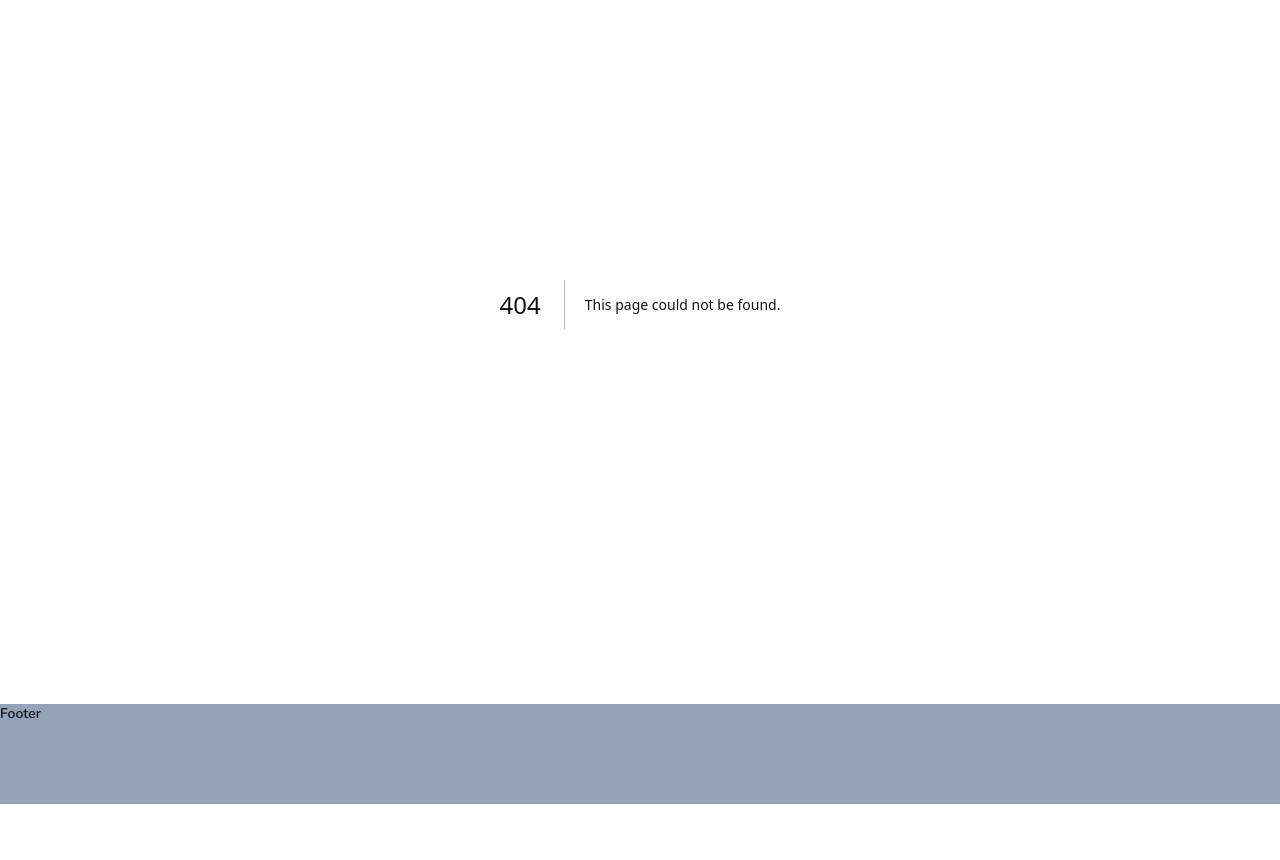
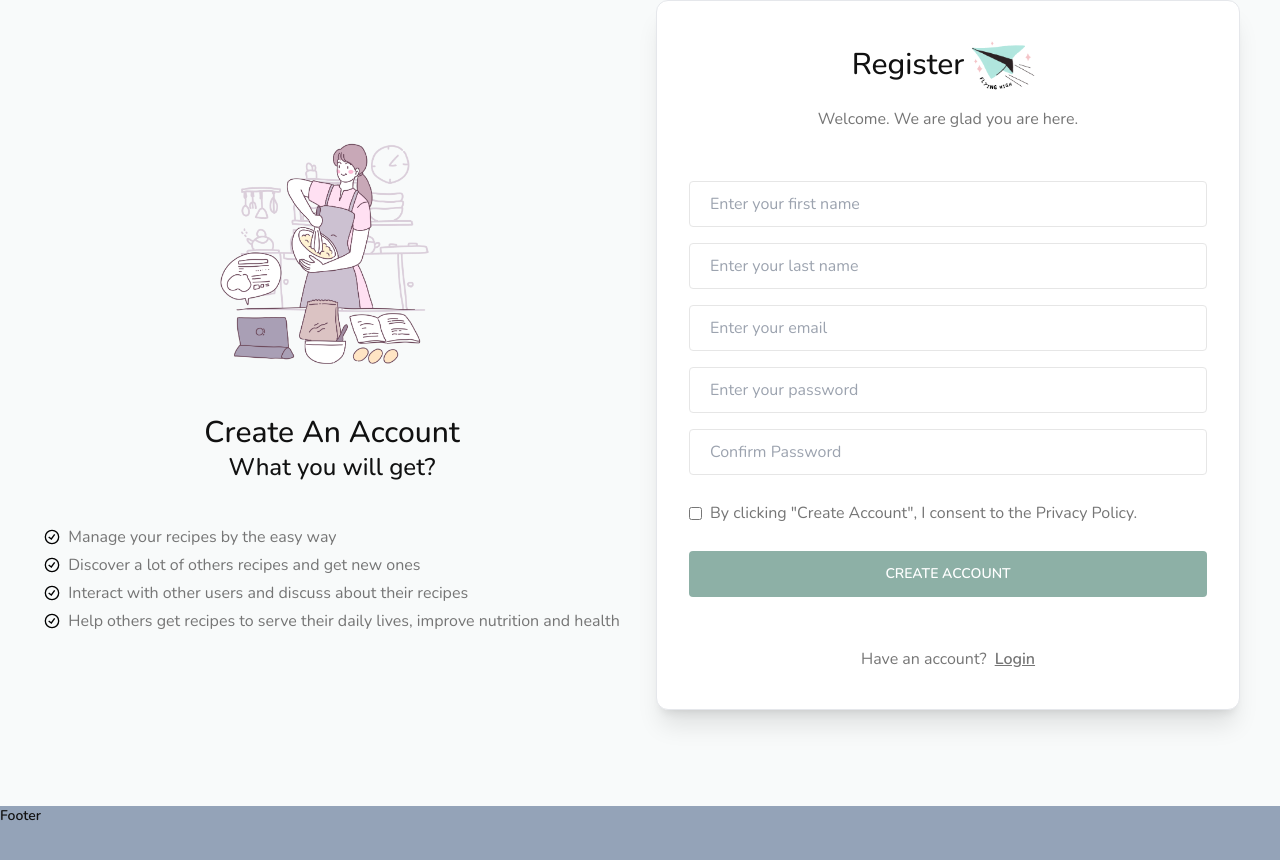
Before and after one commit to waytothevenus/homecook, a Next.js app in the folder frontend/: page /signup in a window 1280 px wide. Before the commit this address had no page. Shown: the part 414-1274 px from the top of the page. Before the commit the page ends 1218 px from the top, so only its background shows below. Built offline with nearby package versions, Linux system fonts and the light colour scheme.

Commit message:
fix inputs and ui in login-signup form

```diff
--- /dev/null
+++ b/frontend/components/Form/InputField.js
@@ -0,0 +1,55 @@
+import { Field } from 'react-final-form';
+
+function InputField({
+	name,
+	type,
+	placeholder,
+	labelLeft,
+	labelRight,
+	...props
+}) {
+	return (
+		<Field
+			name={name}
+			type={type}
+		>
+			{({ input, meta }) =>
+				(input.onFocus = (
+					<>
+						<div className="flex items-center gap-2">
+							{labelLeft && (
+								<label htmlFor={name}>{labelLeft}</label>
+							)}
+							<input
+								id={name}
+								placeholder={placeholder}
+								{...input}
+								{...props}
+								className={`${
+									!['select', 'checkbox', 'radio'].includes(
+										type
+									) &&
+									'w-full border rounded px-5 py-2 outline-none  '
+								}  ${
+									meta.error && meta.touched
+										? 'border-red'
+										: 'border-border focus:border-primary'
+								}`}
+							/>
+							{labelRight && (
+								<label htmlFor={name}>{labelRight}</label>
+							)}
+						</div>
+						{meta.error && meta.touched && (
+							<span className="text-sm leading-[0.25rem] text-red mb-2 ml-3">
+								{meta.error}
+							</span>
+						)}
+					</>
+				))
+			}
+		</Field>
+	);
+}
+
+export default InputField;
--- a/frontend/components/UI/Form/LoginForm.js
+++ b/frontend/components/Form/LoginForm.js
@@ -1,15 +1,16 @@
 import Link from 'next/link';
 import { Form } from 'react-final-form';
-import Button from '../Button';
-import Img from '../Image';
+import Button from '../UI/Button';
+import Img from '../UI/Image';
 import InputField from './InputField';
+import { email, required } from './Validate';
 
 function LoginForm({ handleSubmit }) {
 	const onSubmit = (values) => {
 		handleSubmit(values);
 	};
 	return (
-		<div className="bg-white  rounded-xl py-6 px-8  border my-10 md:shadow-xl">
+		<div className="bg-white  rounded-xl pt-6 pb-9 px-8  border my-10 md:shadow-xl">
 			<div className="flex justify-center items-center">
 				<h1 className="text-center">Login</h1>
 				<Img
@@ -24,13 +25,11 @@ function LoginForm({ handleSubmit }) {
 				initialValues={{ Remember: false }}
 				validate={(values) => {
 					const error = {};
-					if (!values.email) {
-						error.email = 'Required email';
-					}
-
-					if (!values.Password) {
-						error.Password = 'Required password';
-					}
+					error.email = required(values.email, 'Required email');
+					error.password = required(
+						values.password,
+						'Required password'
+					);
 					return error;
 				}}
 				subscription={{ submitting: true, pristine: true }}
@@ -47,14 +46,14 @@ function LoginForm({ handleSubmit }) {
 						/>
 
 						<InputField
-							name="Password"
+							name="password"
 							type="password"
 							placeholder="Enter your password"
 						/>
 
-						<div className="flex justify-between items-center  mb-10 mt-5 max-sm:flex-col">
+						<div className="flex justify-between items-center  mb-7 mt-5 max-sm:flex-col">
 							<InputField
-								name="Remember"
+								name="remember"
 								type="checkbox"
 								labelRight="Remember me"
 							/>
@@ -68,9 +67,9 @@ function LoginForm({ handleSubmit }) {
 
 						<Button
 							primary
+							full
+							size="lg"
 							type="submit"
-							full
-							rounded
 						>
 							Login
 						</Button>
@@ -78,7 +77,7 @@ function LoginForm({ handleSubmit }) {
 						<p className="text-center mt-5">
 							Create an account?
 							<Link
-								href="/register"
+								href="/signup"
 								className="ml-2 underline font-semibold hover:text-primary "
 							>
 								Register
--- a/frontend/components/UI/Form/RegisterForm.js
+++ b/frontend/components/Form/RegisterForm.js
@@ -1,15 +1,16 @@
 import Link from 'next/link';
 import { Form } from 'react-final-form';
-import Button from '../Button';
-import Img from '../Image';
+import Button from '../UI/Button';
+import Img from '../UI/Image';
 import InputField from './InputField';
+import { required } from './Validate';
 
 function RegisterForm({ handleSubmit }) {
 	const onSubmit = (values) => {
 		handleSubmit(values);
 	};
 	return (
-		<div className="bg-white  rounded-xl py-6 px-8  border my-10 md:shadow-xl">
+		<div className="bg-white  rounded-xl pt-6 pb-9 px-8  border my-10 md:shadow-xl">
 			<div className="flex justify-center items-center">
 				<h1 className="text-center">Register</h1>
 				<Img
@@ -18,9 +19,7 @@ function RegisterForm({ handleSubmit }) {
 					className="md:w-20 md:h-20 w-20 h-20"
 				/>
 			</div>
-			<p className="text-center">
-				Welcome. We are glad you are here.
-			</p>
+			<p className="text-center">Welcome. We are glad you are here.</p>
 
 			<Form
 				onSubmit={onSubmit}
@@ -28,21 +27,20 @@ function RegisterForm({ handleSubmit }) {
 				validate={(values) => {
 					const error = {};
 
-					if (!values.fullname) {
-						error.fullname = 'Required name';
-					}
+					error.email = required(values.email, 'Required email');
+					error.password = required(
+						values.password,
+						'Required password'
+					);
+					error['confirm-password'] = required(
+						values['confirm-password'],
+						'Required confirm password'
+					);
+					error.consent = required(
+						values.consent,
+						'Required consent'
+					);
 
-					if (!values.email) {
-						error.email = 'Required email';
-					}
-
-					if (!values.password) {
-						error.password = 'Required password';
-					}
-
-					if (!values['confirm-password']) {
-						error['confirm-password'] = 'Required confirm-password';
-					}
 					return error;
 				}}
 				subscription={{ submitting: true, pristine: true }}
@@ -53,14 +51,20 @@ function RegisterForm({ handleSubmit }) {
 						className="flex flex-col gap-4 mt-12"
 					>
 						<InputField
-							name="fullname"
+							name="first"
 							type="text"
-							placeholder="Enter your full name"
+							placeholder="Enter your first name"
+						/>
+
+						<InputField
+							name="last"
+							type="text"
+							placeholder="Enter your last name"
 						/>
 
 						<InputField
 							name="email"
-							type="text"
+							type="email"
 							placeholder="Enter your email"
 						/>
 
@@ -76,34 +80,26 @@ function RegisterForm({ handleSubmit }) {
 							placeholder="Confirm Password"
 						/>
 
-						<InputField
-							name="Remember"
-							type="checkbox"
-							labelRight="Remember me"
-						/>
+						<div className="my-2">
+							<InputField
+								name="consent"
+								type="checkbox"
+								labelRight='By clicking "Create Account", I consent to the Privacy Policy.'
+							/>
+						</div>
 
 						<Button
 							primary
 							type="submit"
+							size="lg"
 							full
-							rounded
 						>
 							Create Account
 						</Button>
 
-						<p className="text-center">
-							By clicking on <b>"Create account"</b> you are
-							agreeing to the{' '}
-							<span className="font-semibold text-primary">
-								Terms of Service
-							</span>{' '}
-							and the{' '}
-							<span className="font-semibold text-primary">
-								Privacy Policy
-							</span>
-						</p>
+						<p className="text-center"></p>
 
-						<p className="text-center mt-5">
+						<p className="text-center mt-4">
 							Have an account?
 							<Link
 								href="/login"
--- /dev/null
+++ b/frontend/components/Form/Validate.js
@@ -0,0 +1,8 @@
+export const required = (value, message) => (value ? undefined : message);
+export const email = (value) => {
+	if (/^\w+([\.-]?\w+)*@\w+([\.-]?\w+)*(\.\w{2,3})+$/.test(value)) {
+		return true;
+	} else {
+		return 'Email is invalid';
+	}
+};
--- a/frontend/components/Layouts/Header/Logo.js
+++ b/frontend/components/Layouts/Header/Logo.js
@@ -1,12 +1,15 @@
 import Img from '@components/UI/Image';
+import Link from 'next/link';
 
 function Logo() {
 	return (
-		<Img
-			src="/static/images/logo.png"
-			alt="logo"
-			className="lg:h-52 lg:w-80 h-20 w-28"
-		/>
+		<Link href="/">
+			<Img
+				src="/static/images/logo.png"
+				alt="logo"
+				className="lg:h-52 lg:w-80 h-20 w-28"
+			/>
+		</Link>
 	);
 }
 
--- a/frontend/components/Layouts/Header/index.js
+++ b/frontend/components/Layouts/Header/index.js
@@ -2,7 +2,7 @@ import SocialLink from '@components/UI/SocialLink';
 import Navigate from './Navigate';
 import NavMobi from './NavMobi';
 import Logo from '@components/Layouts/Header/Logo';
-import SearchForm from '@components/UI/Form/SearchForm';
+import SearchForm from '@components/Form/SearchForm';
 import User from '@components/Layouts/Header/User';
 import Button from '@components/UI/Button';
 
--- a/frontend/components/UI/Button/index.js
+++ b/frontend/components/UI/Button/index.js
@@ -42,14 +42,14 @@ function Button({
 	if (size === 'small') {
 		className += ' font-light text-[0.7rem] h-[24px] px-3';
 	} else if (size === 'md') {
-		className += ' h-[36px] px-4';
+		className += ' font-normal h-[36px] px-4';
 	} else if (size === 'lg') {
-		className += ' h-[47px] px-5';
+		className += ' font-semibold h-[46px] px-5';
 	}
 
 	return (
 		<Component
-			className={`text-sm font-normal uppercase flex items-center justify-center ${
+			className={`text-sm uppercase flex items-center justify-center ${
 				rounded ? 'rounded-full' : 'rounded'
 			} ${full ? 'w-full' : ''}
 			 transition-all duration-300  ${className}`}
--- a/frontend/components/UI/Form/InputField.js
+++ /dev/null
@@ -1,57 +0,0 @@
-import { Field } from 'react-final-form';
-
-function InputField({
-	name,
-	type,
-	placeholder,
-	labelLeft,
-	labelRight,
-	...props
-}) {
-	return (
-		<Field
-			name={name}
-			type={type}
-		>
-			{({ input, meta }) => (
-				<>
-					<div className="flex items-center gap-2">
-						{labelLeft && (
-							<label
-								htmlFor={name}
-								className="whitespace-nowrap"
-							>
-								{labelLeft}
-							</label>
-						)}
-						<input
-							id={name}
-							placeholder={placeholder}
-							{...input}
-							{...props}
-							className={`${
-								!['select', 'checkbox', 'radio'].includes(
-									type
-								) &&
-								'w-full border rounded-md px-5 py-2 focus:outline-primary '
-							}`}
-						/>
-						{labelRight && (
-							<label
-								htmlFor={name}
-								className="whitespace-nowrap"
-							>
-								{labelRight}
-							</label>
-						)}
-					</div>
-					{meta.error && meta.touched && (
-						<span className="text-red-500">{meta.error}</span>
-					)}
-				</>
-			)}
-		</Field>
-	);
-}
-
-export default InputField;
--- a/frontend/pages/login.js
+++ b/frontend/pages/login.js
@@ -1,4 +1,4 @@
-import LoginForm from '@components/UI/Form/LoginForm';
+import LoginForm from '@components/Form/LoginForm';
 import Img from '@components/UI/Image';
 import { GrStatusGood } from 'react-icons/gr';
 
--- a/frontend/pages/register.js
+++ b/frontend/pages/signup.js
@@ -1,4 +1,4 @@
-import RegisterForm from '@components/UI/Form/RegisterForm';
+import RegisterForm from '@components/Form/RegisterForm';
 import Img from '@components/UI/Image';
 import { GrStatusGood } from 'react-icons/gr';
 
--- a/frontend/tailwind.config.js
+++ b/frontend/tailwind.config.js
@@ -22,6 +22,7 @@ module.exports = {
 				grey: '#EEEEEE',
 				black: '#111111',
 				border: '#e6e6e6',
+				red: '#F33A58',
 			},
 		},
 	},
```
Also changed, not shown: frontend/components/Form/SearchForm.js (renamed from frontend/components/UI/Form/SearchForm.js), frontend/public/static/images/food.png (deleted).
